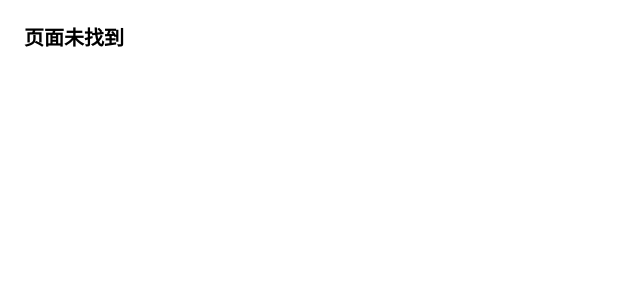
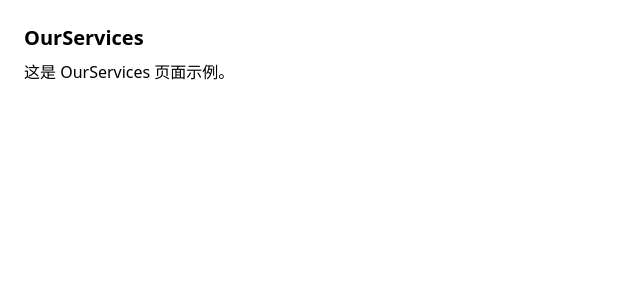
Before and after one commit to YaliZhang1/YL-website, a React (Vite) app: page /ourServices in a window 1280 px wide. Shown: the top 300 px of the page, without its empty margins (0-640 px from the left). Built offline with nearby package versions, Linux system fonts and the light colour scheme.

Commit message:
add Our service and contact icons in navbar

```diff
--- a/src/App.tsx
+++ b/src/App.tsx
@@ -3,6 +3,8 @@ import { BrowserRouter, Routes, Route } from "react-router-dom";
 import TooltipProvider from "./components/ui/TooltipProvider";
 import Index from "./pages/Index";
 import About from "./pages/About";
+import OurServices from "./pages/OurServices";
+import Contact from "./pages/Contact";
 import NotFound from "./pages/NotFound";
 import { ThemeProvider } from "./contexts/ThemeContext";
 import ThemedToaster from "./components/ThemedToaster";
@@ -21,6 +23,8 @@ export default function App() {
             <Routes>
               <Route path="/" element={<Index />} />
               <Route path="/about" element={<About />} />
+              <Route path="/ourServices" element={<OurServices />} />
+              <Route path="/contact" element={<Contact />} />
               <Route path="*" element={<NotFound />} />
             </Routes>
           </BrowserRouter>
--- /dev/null
+++ b/src/pages/Contact.tsx
@@ -0,0 +1,8 @@
+export default function Contact() {
+  return (
+    <div className="p-6">
+      <h2 className="text-xl font-semibold">Contact</h2>
+      <p className="mt-2">这是 Contact 页面示例。</p>
+    </div>
+  );
+}
--- /dev/null
+++ b/src/pages/OurServices.tsx
@@ -0,0 +1,8 @@
+export default function OurServices() {
+  return (
+    <div className="p-6">
+      <h2 className="text-xl font-semibold">OurServices</h2>
+      <p className="mt-2">这是 OurServices 页面示例。</p>
+    </div>
+  )
+}
```
